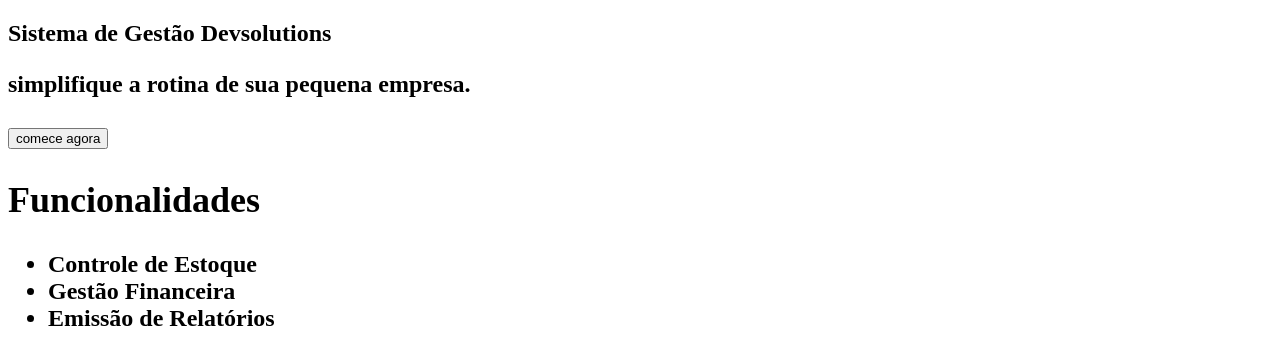
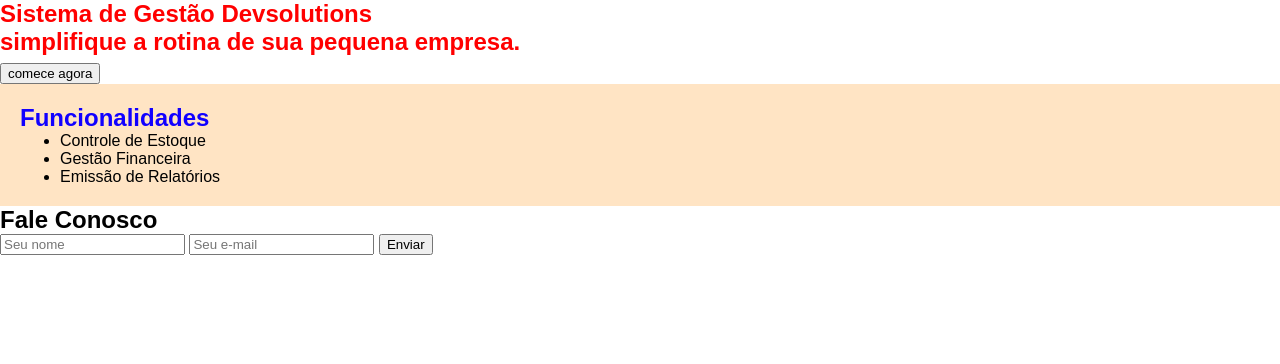
Before and after one commit to pedrohferreira10-dotcom/devsolutions, a plain HTML site: page index.html in a window 1280 px wide. Drawn offline with Linux system fonts and the light colour scheme.

Commit message:
criado arquivo css

```diff
--- /dev/null
+++ b/estilos.css
@@ -0,0 +1,22 @@
+*{
+    margin: 0;
+    padding: 2;
+    box-sizing: border-box;
+}
+
+body {
+    font-family: Arial, sans-serif;
+}
+
+.funcionalidades {
+    padding: 20px;
+    background-color: bisque;
+}
+
+.funcionalidades h2 {
+    color: rgb(17, 0, 255);
+}
+
+.secao-principal h1 {
+    color:red
+}
--- a/index.html
+++ b/index.html
@@ -1,15 +1,20 @@
 <!DOCTYPE html>
 <html lang="en">
+
 <head>
     <meta charset="UTF-8">
     <meta name="viewport" content="width=device-width, initial-scale=1.0">
     <title>Sistema de Gestão Devsolutions</title>
+    <link rel="stylesheet" href="estilos.css">
 </head>
+
 <body>
-    <section>
+    <section class="secao-principal">
         <h1>Sistema de Gestão Devsolutions
         <p>simplifique a rotina de sua pequena empresa.</p>
         <button>comece agora</button>
+        </section>
+
    <section class="funcionalidades">
     <h2>Funcionalidades</h2>
     <ul>
@@ -18,5 +23,18 @@
         <li>Emissão de Relatórios</li>
     </ul>
 </section>
+
+<section class="contato">
+    <h2>Fale Conosco</h2>
+    <form id="form-contato">
+        <input type="text" id="nome" placeholder="Seu nome">
+        <input type="email" id="email" placeholder="Seu e-mail">
+        <button type="submit">Enviar</button>
+    </form>
+</section>
+
+<script src="script.js"></script>
+
 </body>
+
 </html>
--- /dev/null
+++ b/script.js
@@ -0,0 +1,12 @@
+document.getElementById("form-contato").addEventListener("submit", function(evento) {
+    evento.preventDefault();
+
+    var nome = document.getElementById("nome").value;
+    var email = document.getElementById("email").value;
+
+    if (nome === "" || email === "") {
+        alert("Por favor, preencha todos os campos.");
+    } else {
+        alert("Mensagem enviada com sucesso!");
+    }
+});
```
